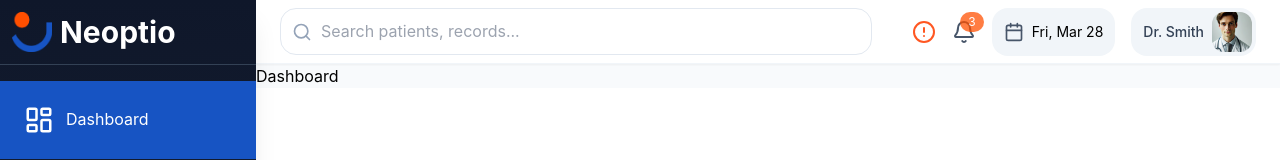
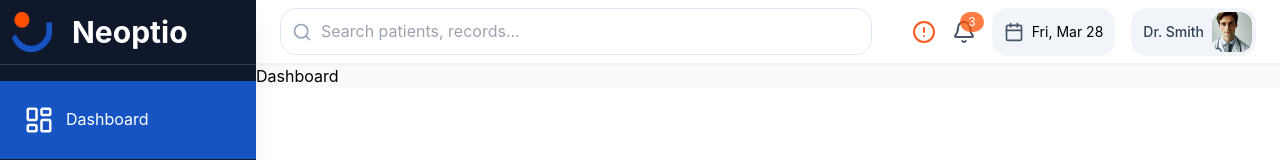
Before and after one commit to Shobhit-Singhh/Clinician-App, a React (Vite) app: page / in a window 1280 px wide. Shown: the top 160 px of the page. Built offline with nearby package versions, Linux system fonts and the light colour scheme.

Commit message:
patient page done 3

```diff
--- a/package.json
+++ b/package.json
@@ -10,7 +10,7 @@
     "preview": "vite preview"
   },
   "dependencies": {
-    "framer-motion": "^12.6.0",
+    "framer-motion": "^12.6.2",
     "lucide-react": "^0.484.0",
     "react": "^19.0.0",
     "react-dom": "^19.0.0",
--- a/src/layout/LeftNavBar.jsx
+++ b/src/layout/LeftNavBar.jsx
@@ -1,4 +1,5 @@
 import React from 'react';
+import { motion } from "framer-motion";
 import {
   LayoutDashboard,
   ClipboardList,
@@ -7,7 +8,6 @@ import {
   Stethoscope,
   BookOpen
 } from 'lucide-react';
-import { motion } from 'framer-motion';
 import { useNavigate, useLocation } from 'react-router-dom';
 
 const LeftNavBar = ({ isCollapsed, onToggleCollapse }) => {
@@ -54,10 +54,17 @@ const LeftNavBar = ({ isCollapsed, onToggleCollapse }) => {
         onClick={onToggleCollapse}
         className="flex items-center justify-left p-3 border-b border-neutral-700 w-full "
       >
-        <div className="flex items-center">
-          <img src="/assets/logo_1.png" className="w-10 h-10" />
+        <div className="flex items-center justify-center">
+          <img src="/assets/logo_1.png" className="w-10 h-10 " />
           {!isCollapsed && (
-            <span className="ml-2 text-3xl font-display font-bold text-white">Neoptio</span>
+            <motion.span
+              className="ml-2 text-3xl font-display font-bold text-white px-3"
+              initial={{ x: 50, opacity: 0 }}
+              animate={{ x: 0, opacity: 1 }}
+              transition={{ duration: 0.5 }}
+            >
+              Neoptio
+            </motion.span>
           )}
         </div>
       </button>
--- a/src/layout/TopNavBar.jsx
+++ b/src/layout/TopNavBar.jsx
@@ -1,4 +1,5 @@
 import React, { useState, useRef, useEffect } from 'react';
+
 import {
     Bell,
     AlertCircle,
@@ -100,9 +101,14 @@ const TopNavbar = ({ isNavCollapsed, onSearch }) => {
         >
             {/* Company Logo and Name - Only show when nav is collapsed */}
             {isNavCollapsed && (
-                <div className="flex items-center mr-6 -ml-3 animate-fade-in">
+                <motion.div
+                    className="flex items-center mr-6 -ml-3"
+                    initial={{ x: -200, opacity: 0 }}
+                    animate={{ x: 0, opacity: 1 }}
+                    transition={{ duration: 0.3 }}
+                >
                     <span className="text-[30px] font-display font-bold text-primary">Neoptio</span>
-                </div>
+                </motion.div>
             )}
 
             {/* Search Bar */}
```
Also changed, not shown: 1 other file (tests, documents, lock files or other folders).
